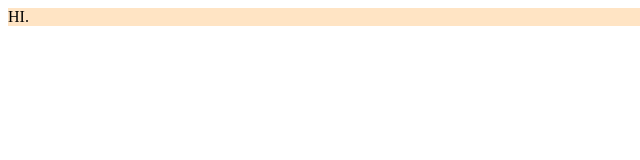
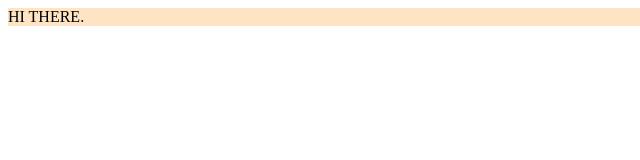
Before and after one commit to KB-DSF/tester, a plain HTML site: page index.html in a window 1280 px wide. Shown: the full height of the page, 0-640 px from the left. Drawn offline with Linux system fonts and the light colour scheme.

Commit message:
Added a 'there'

```diff
--- a/index.html
+++ b/index.html
@@ -3,7 +3,7 @@
 <head></head>
 <body>
 <div style="background-color:bisque;" height="400px" width="100px">
-HI.
+HI THERE.
 </div>
 </body>
 </html>
```
